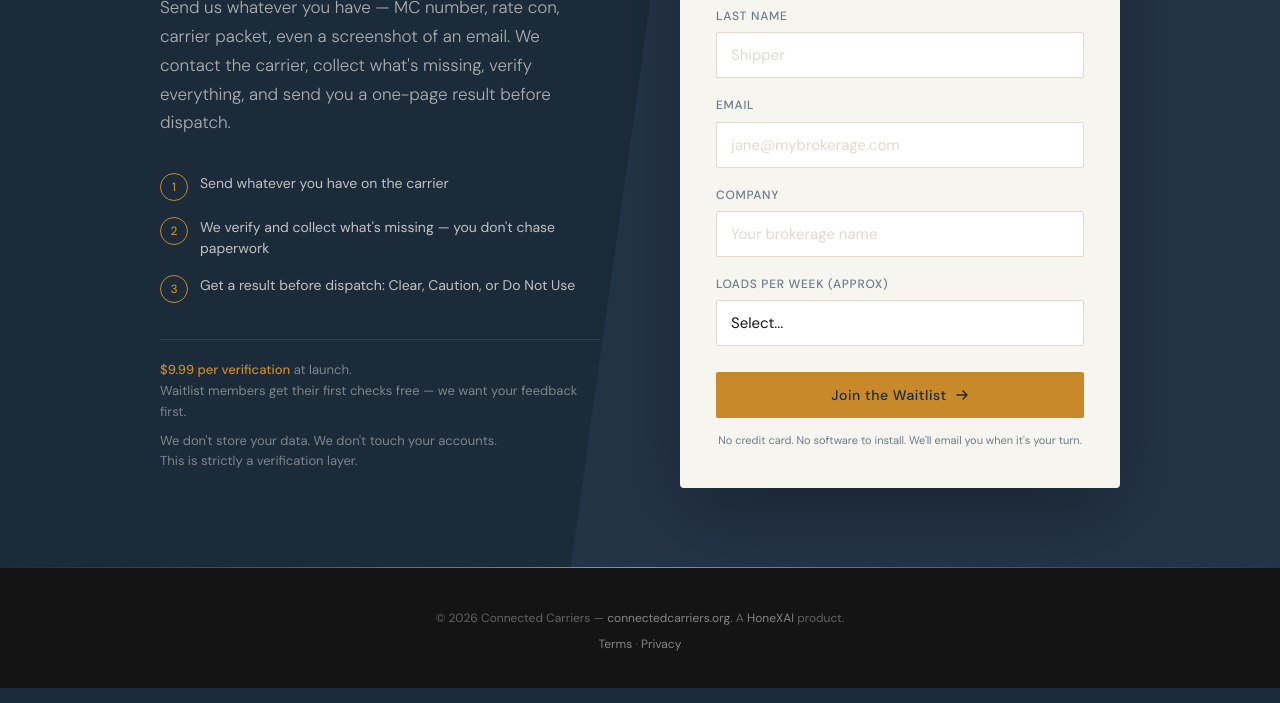
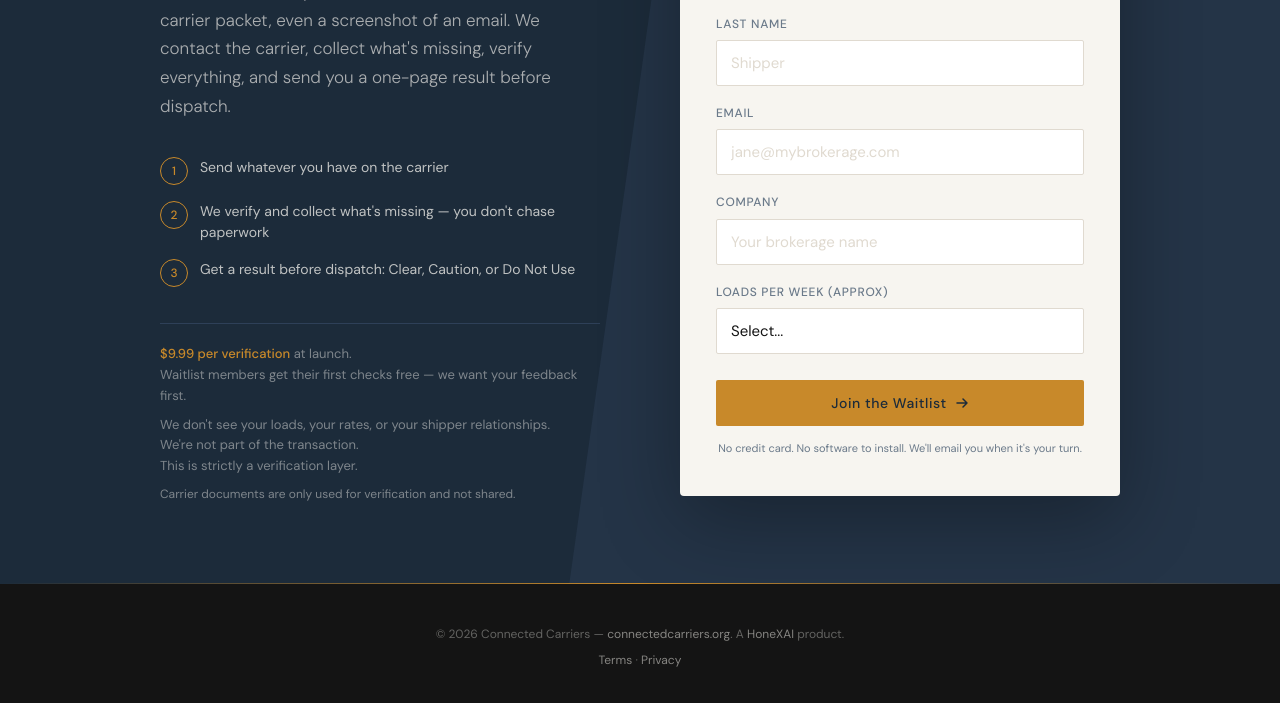
Before and after one commit to mfreedle/connected-carriers, a plain HTML site: page waitlist.html in a window 1280 px wide. Shown: the part 332-1035 px from the top of the page. Drawn offline with nearby package versions, Linux system fonts and the light colour scheme.

Commit message:
update: waitlist trust copy — accurate, addresses real fears
- 'We don't see your loads, your rates, or your shipper relationships'
- 'We're not part of the transaction'
- 'This is strictly a verification layer'
- 'Carrier documents are only used for verification and not shared'

Removed false claim about not storing data. Addresses actual broker
fears (poaching, rate visibility, transaction involvement) instead.

```diff
--- a/waitlist.html
+++ b/waitlist.html
@@ -435,8 +435,13 @@
       </div>
 
       <div class="pricing-note" style="border-top:none;padding-top:0;margin-top:8px">
-        We don't store your data. We don't touch your accounts.<br>
+        We don't see your loads, your rates, or your shipper relationships.<br>
+        We're not part of the transaction.<br>
         This is strictly a verification layer.
+      </div>
+
+      <div class="pricing-note" style="border-top:none;padding-top:0;margin-top:8px;font-size:12px">
+        Carrier documents are only used for verification and not shared.
       </div>
     </div>
 
```
